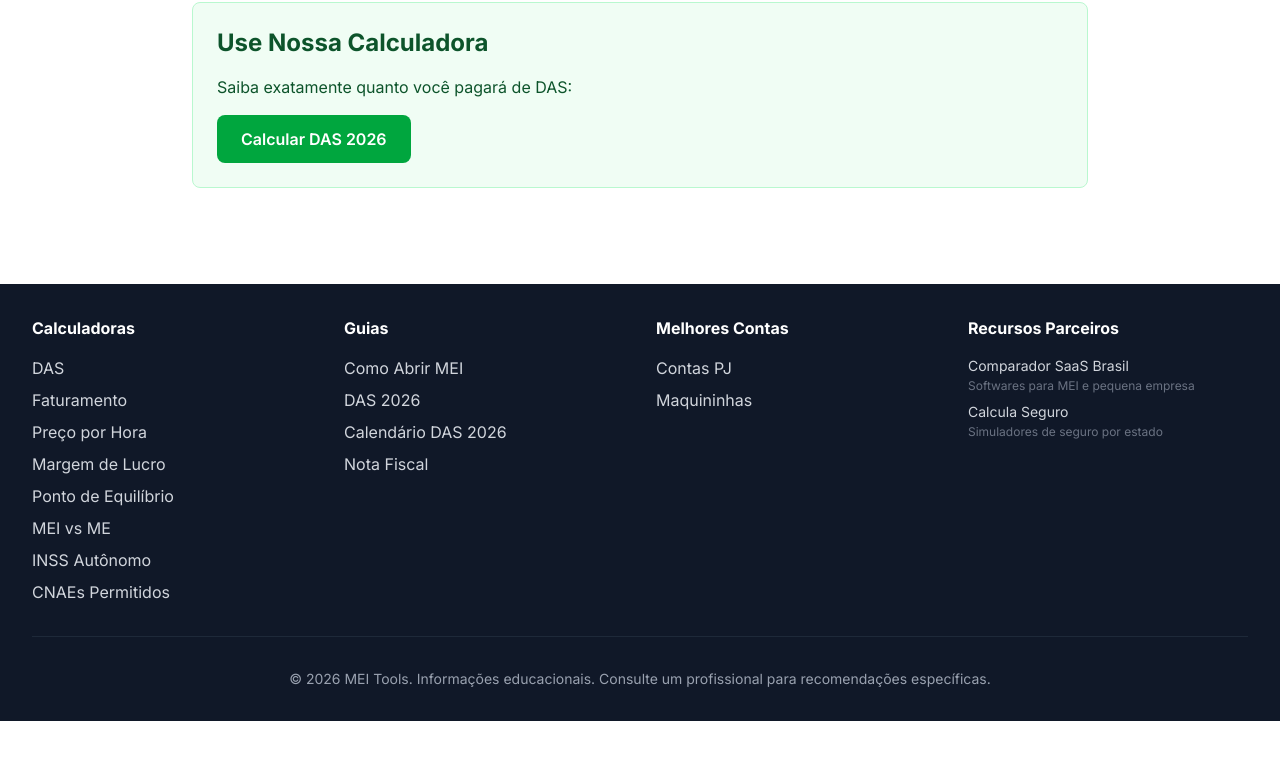
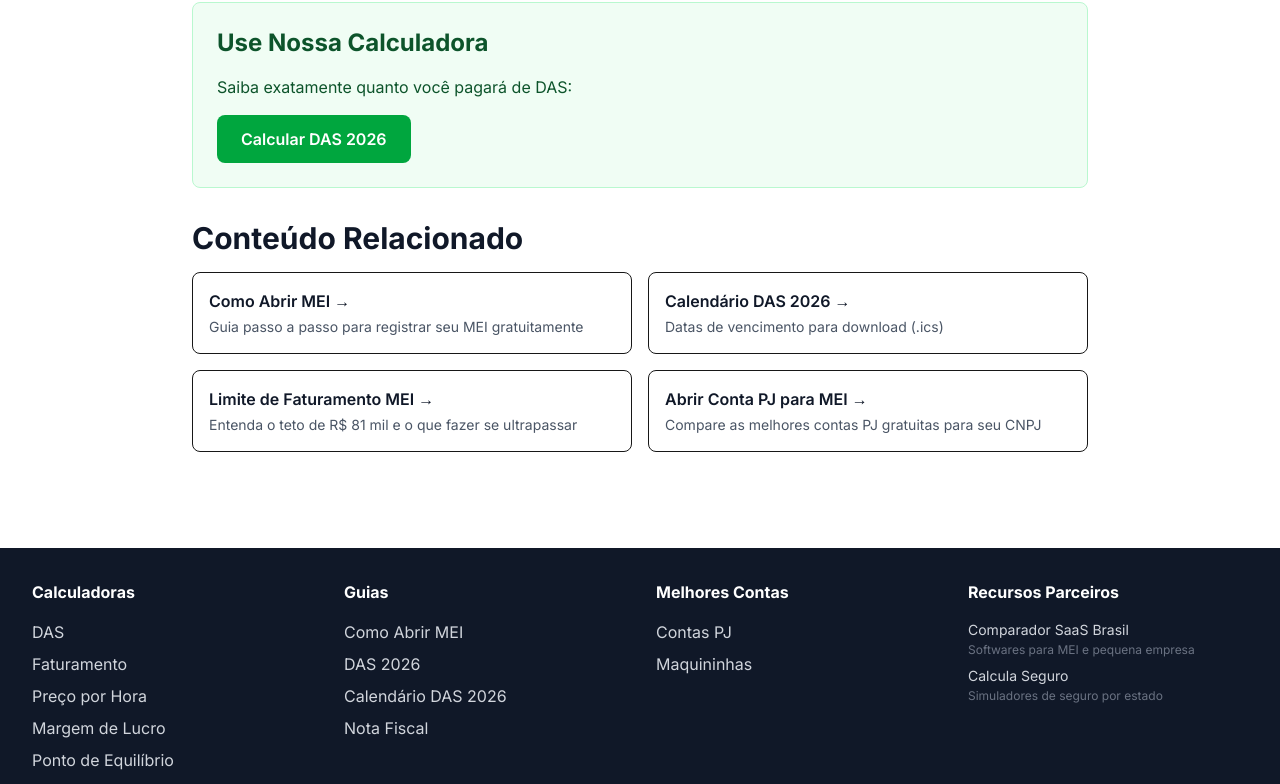
Before and after one commit to vitormdandrade/t3-mei-tools, a Next.js app: page /guias/das-mei-2026 in a window 1280 px wide. Shown: the part 1281-2065 px from the top of the page. Before the commit the page ends 2002 px from the top, so only its background shows below. Built offline with nearby package versions, Linux system fonts and the light colour scheme; no server answers.

Commit message:
SEO: Add internal linking ('Conteúdo Relacionado') to DAS guide page — cross-links to /guias/como-abrir-mei, /calendario-das, /guias/limite-faturamento-mei, /guias/abrir-conta-pj-mei

```diff
--- a/app/guias/das-mei-2026/page.tsx
+++ b/app/guias/das-mei-2026/page.tsx
@@ -96,6 +96,28 @@ export default function DasMei2026() {
           Calcular DAS 2026
         </a>
       </div>
+
+      <section className="space-y-4">
+        <h2 className="text-3xl font-bold text-gray-900">Conteúdo Relacionado</h2>
+        <div className="grid grid-cols-1 md:grid-cols-2 gap-4">
+          <a href="/guias/como-abrir-mei" className="border rounded-lg p-4 hover:shadow-md transition group">
+            <h3 className="font-semibold text-gray-900 group-hover:text-blue-600">Como Abrir MEI →</h3>
+            <p className="text-sm text-gray-600 mt-1">Guia passo a passo para registrar seu MEI gratuitamente</p>
+          </a>
+          <a href="/calendario-das" className="border rounded-lg p-4 hover:shadow-md transition group">
+            <h3 className="font-semibold text-gray-900 group-hover:text-blue-600">Calendário DAS 2026 →</h3>
+            <p className="text-sm text-gray-600 mt-1">Datas de vencimento para download (.ics)</p>
+          </a>
+          <a href="/guias/limite-faturamento-mei" className="border rounded-lg p-4 hover:shadow-md transition group">
+            <h3 className="font-semibold text-gray-900 group-hover:text-blue-600">Limite de Faturamento MEI →</h3>
+            <p className="text-sm text-gray-600 mt-1">Entenda o teto de R$ 81 mil e o que fazer se ultrapassar</p>
+          </a>
+          <a href="/guias/abrir-conta-pj-mei" className="border rounded-lg p-4 hover:shadow-md transition group">
+            <h3 className="font-semibold text-gray-900 group-hover:text-blue-600">Abrir Conta PJ para MEI →</h3>
+            <p className="text-sm text-gray-600 mt-1">Compare as melhores contas PJ gratuitas para seu CNPJ</p>
+          </a>
+        </div>
+      </section>
     </article>
   );
 }
```
